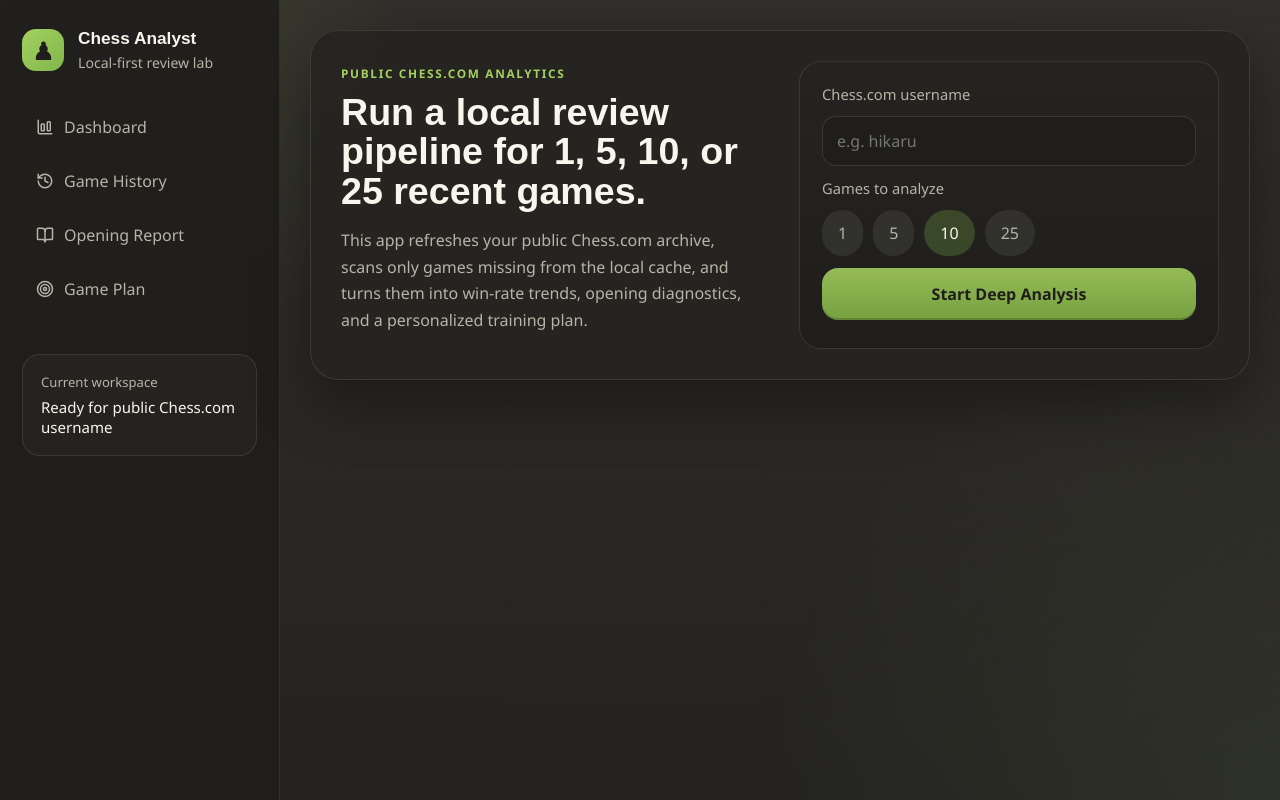
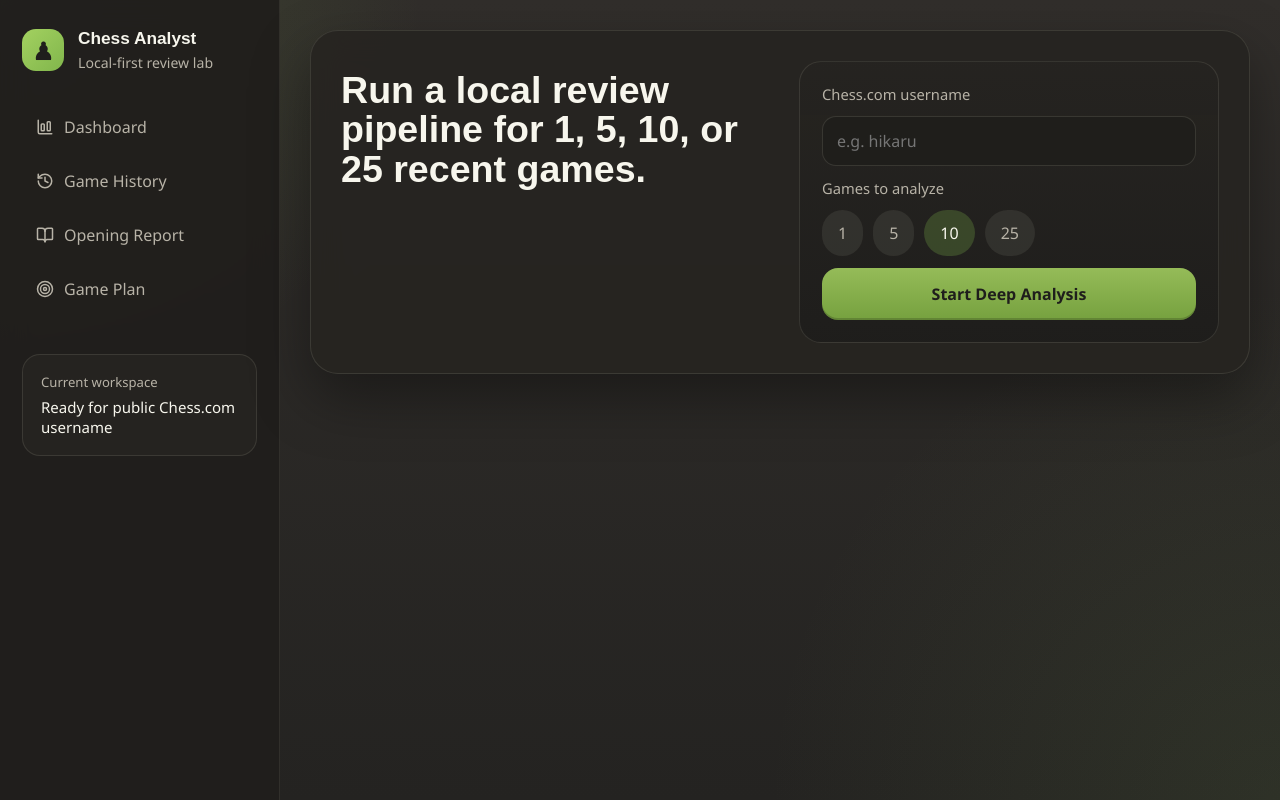
Before and after one commit to kubista9/chess-analyzer, a React (Vite) app: page / in a window 1280 px wide. Built offline with nearby package versions, Linux system fonts and the light colour scheme.

Commit message:
style: remove redundant text from AnalysisLauncher and DashboardPage components

```diff
--- a/src/components/AnalysisLauncher.tsx
+++ b/src/components/AnalysisLauncher.tsx
@@ -50,12 +50,7 @@
   return (
     <section className="hero">
       <div className="hero-copy">
-        <span className="eyebrow">Public Chess.com analytics</span>
         <h1>Run a local review pipeline for 1, 5, 10, or 25 recent games.</h1>
-        <p>
-          This app refreshes your public Chess.com archive, scans only games missing from the local cache,
-          and turns them into win-rate trends, opening diagnostics, and a personalized training plan.
-        </p>
       </div>
 
       <form className="hero-form" onSubmit={handleSubmit}>
--- a/src/pages/DashboardPage.tsx
+++ b/src/pages/DashboardPage.tsx
@@ -39,9 +39,7 @@
   return (
     <div className="page-content">
       <section className="page-header">
-        <span className="eyebrow">Analysis dashboard</span>
         <h1>Dashboard</h1>
-        <p>Your latest Chess.com analysis results, trends, and training signals.</p>
       </section>
 
       {snapshot ? (
```
